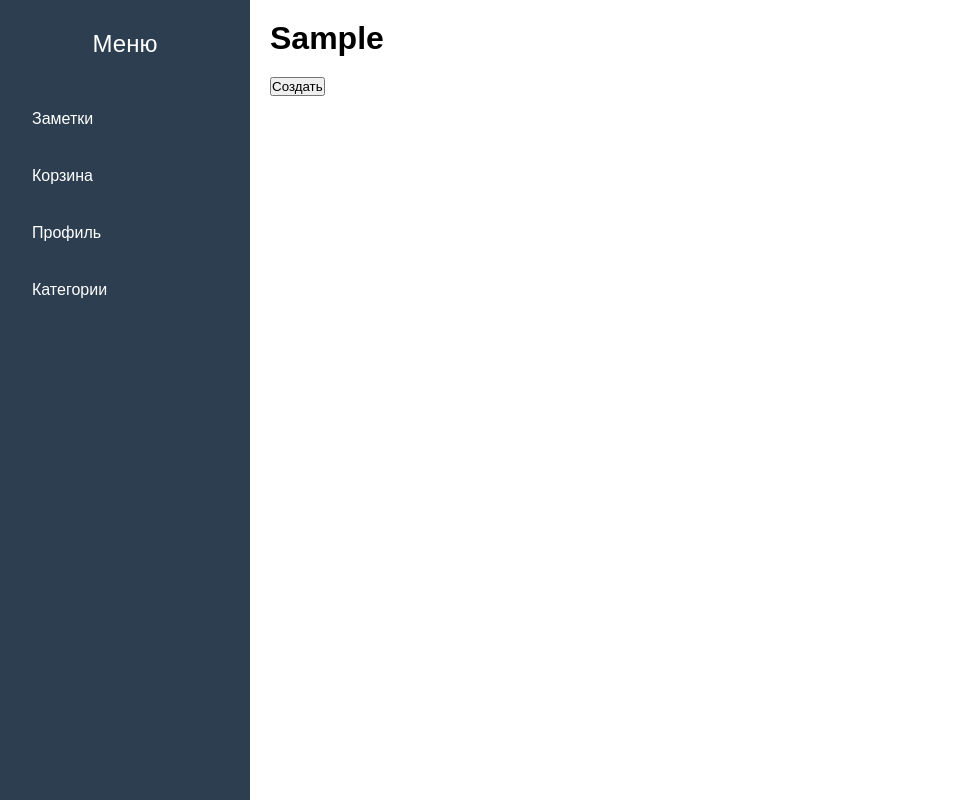
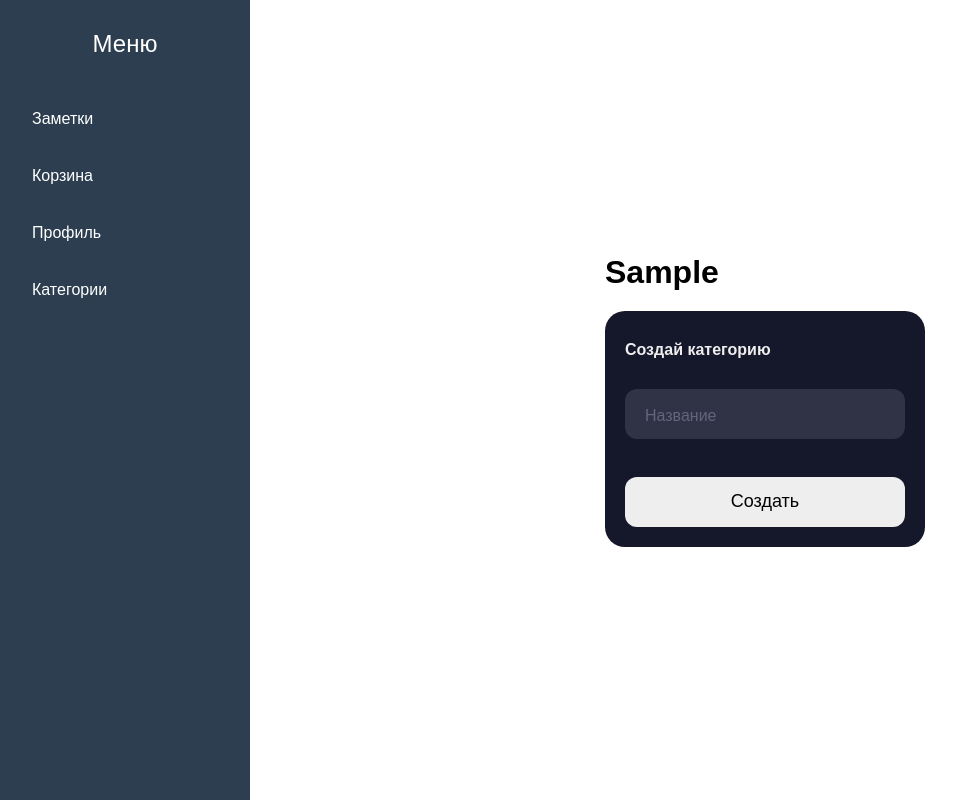
Before and after one commit to Reancoree/notes-app, a Django app: template todo_app/note/templates/note/add_category.html in a window 1280 px wide. Shown: the whole page, without its empty margins (0-956 px from the left). Run offline with Django 4.2, Linux system fonts and the light colour scheme; the template is opened without the code that fills it: most values are stand-ins (such as "Sample title", 1, 10 or a date in 2020).

Commit message:
Поменял формы создания заметок и категорий

```diff
--- /dev/null
+++ b/todo_app/note/static/css/add_note.css
@@ -0,0 +1,122 @@
+body {
+    align-items: center;
+    display: flex;
+    justify-content: center;
+    height: 100vh;
+}
+
+.form {
+    background-color: #15172b;
+    border-radius: 20px;
+    box-sizing: border-box;
+    padding: 20px;
+    width: 320px;
+}
+
+.title {
+    color: #eee;
+    font-family: sans-serif;
+    font-size: 36px;
+    font-weight: 600;
+    margin-top: 30px;
+}
+
+.subtitle {
+    color: #eee;
+    font-family: sans-serif;
+    font-size: 16px;
+    font-weight: 600;
+    margin-top: 10px;
+}
+
+.input-container {
+    height: 50px;
+    position: relative;
+    width: 100%;
+}
+
+.ic1 {
+    margin-top: 40px;
+}
+
+.ic2 {
+    margin-top: 30px;
+}
+
+.input {
+    background-color: #303245;
+    border-radius: 12px;
+    border: 0;
+    box-sizing: border-box;
+    color: #eee;
+    font-size: 18px;
+    height: 100%;
+    outline: 0;
+    padding: 4px 20px 0;
+    width: 100%;
+}
+
+.cut {
+    background-color: #15172b;
+    border-radius: 10px;
+    height: 20px;
+    left: 20px;
+    position: absolute;
+    top: -20px;
+    transform: translateY(0);
+    transition: transform 200ms;
+    width: 76px;
+}
+
+.cut-short {
+    width: 50px;
+}
+
+.input:focus ~ .cut,
+.input:not(:placeholder-shown) ~ .cut {
+    transform: translateY(8px);
+}
+
+.placeholder {
+    color: #65657b;
+    font-family: sans-serif;
+    left: 20px;
+    line-height: 14px;
+    pointer-events: none;
+    position: absolute;
+    transform-origin: 0 50%;
+    transition: transform 200ms, color 200ms;
+    top: 20px;
+}
+
+.input:focus ~ .placeholder,
+.input:not(:placeholder-shown) ~ .placeholder {
+    transform: translateY(-30px) translateX(10px) scale(0.75);
+}
+
+.input:not(:placeholder-shown) ~ .placeholder {
+    color: #808097;
+}
+
+.input:focus ~ .placeholder {
+    color: #dc2f55;
+}
+
+.submit {
+    background-color: #eee;
+    border-radius: 12px;
+    border: 0;
+    box-sizing: border-box;
+    color: #000;
+    cursor: pointer;
+    font-size: 18px;
+    height: 50px;
+    margin-top: 38px;
+/ / outline: 0;
+    text-align: center;
+    width: 100%;
+}
+
+.submit:active {
+    background-color: #06b;
+}
--- a/todo_app/note/templates/note/add_category.html
+++ b/todo_app/note/templates/note/add_category.html
@@ -1,9 +1,22 @@
 {% extends 'base.html' %}
+{% load static %}
+
+{% block extra_css %}
+    <link rel="stylesheet" href="{% static 'css/add_note.css' %}">
+{% endblock %}
 
 {% block content %}
     <form action="" method="post">
         {% csrf_token %}
-        {{ form.as_p }}
-        <button type="submit">Создать</button>
+        <div class="form">
+            <div class="subtitle">Создай категорию</div>
+            <div class="input-container ic2">
+                <input id="lastname" class="input" name="name" type="text" placeholder=" "/>
+                <div class="cut"></div>
+                <label for="lastname" class="placeholder">Название</label>
+            </div>
+            <button type="submit" class="submit">Создать</button>
+        </div>
+
     </form>
 {% endblock %}
```
Also changed, not shown: todo_app/note/forms.py (+26 -0 lines), todo_app/note/templates/note/add_note.html (+22 -2 lines), todo_app/note/views.py (+3 -6 lines), todo_app/db.sqlite3.
